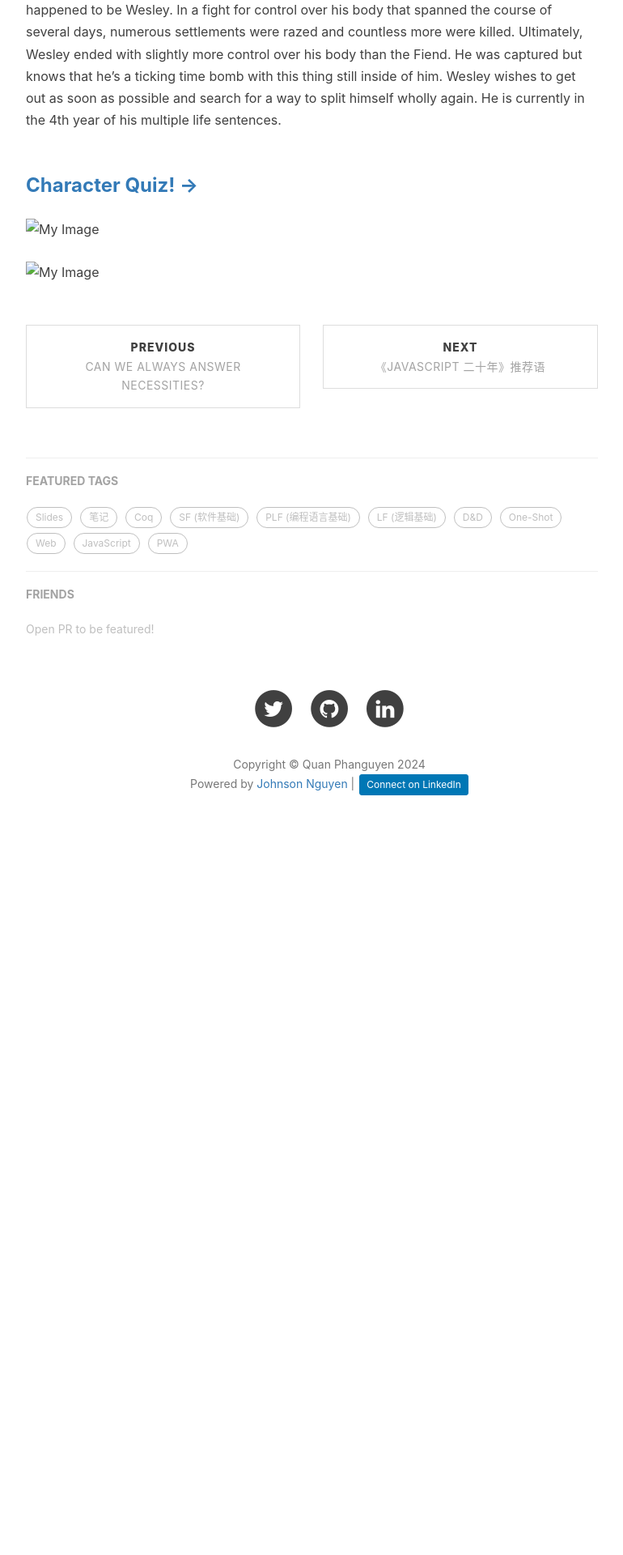
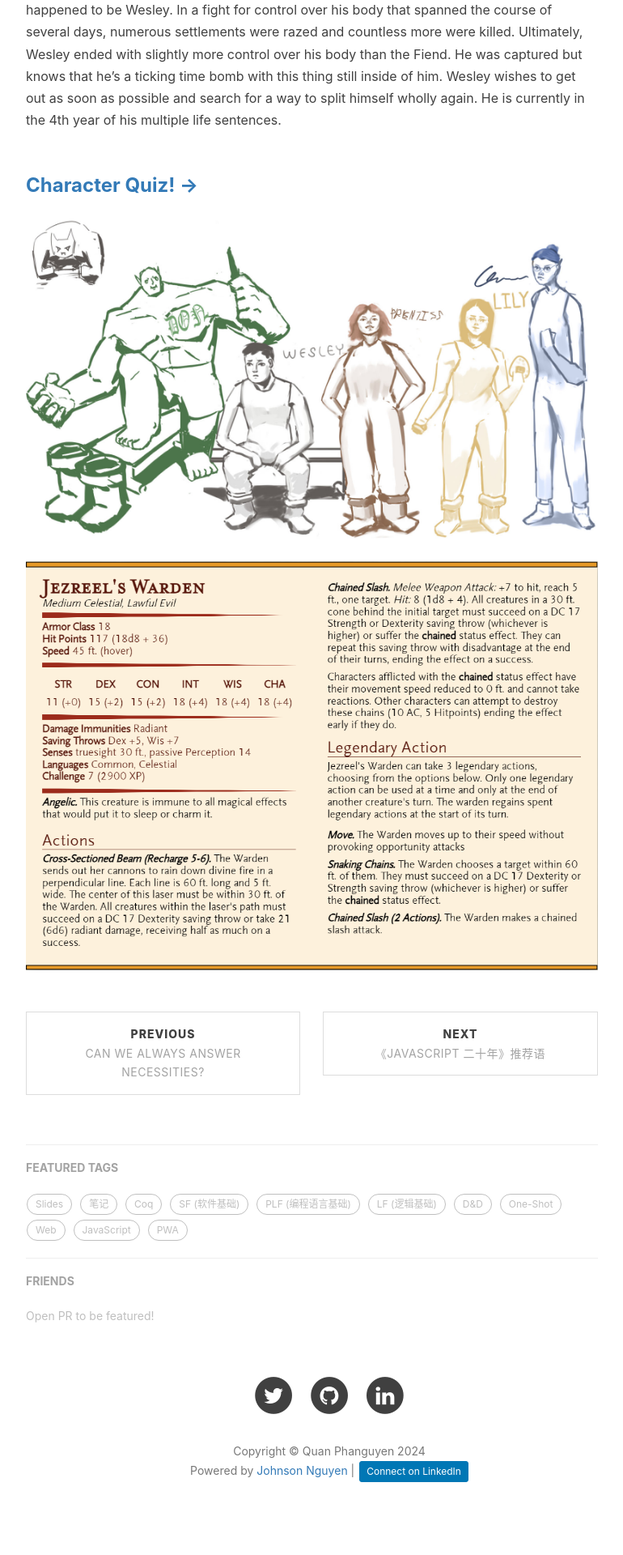
Before and after one commit to QuanPhanguyen/quanphanguyen.github.io, a Jekyll site: the page built from _posts/read_sf_plf/2023-01-25-dnd-03.md, in a window 1280 px wide. Shown: the part 2365-4285 px from the top of the page at 81% size, without its empty margins (233-1003 px from the left). Built offline with Jekyll 4.4.1, drawn with Linux system fonts in a browser that asks for light colours; nearby versions of some CDN libraries; comment, search, counter and statistics services are not loaded; before the commit the page ends 3437 px from its top, so only the background shows below that.

Commit message:
fix image loading issues

```diff
--- a/_posts/read_sf_plf/2023-01-25-dnd-03.md
+++ b/_posts/read_sf_plf/2023-01-25-dnd-03.md
@@ -42,5 +42,5 @@ Wesley Brown was simply hit with an unfortunate stroke of bad luck in his youth.
 
 ### [Character Quiz! →](https://uquiz.com/WKCCzg) <!-- Link to full story -->
 
-![My Image](assets/images/jezreel.png "Jezreel")
-![My Image](assets/images/jezreelwarden.png "Jezreel Warden")
+![My Image](/assets/images/jezreel.png "Jezreel")
+![My Image](/assets/images/jezreelwarden.png "Jezreel Warden")
```
Also changed, not shown: _posts/read_sf_plf/2020-11-11-dnd-04.md (+1 -1 lines).
